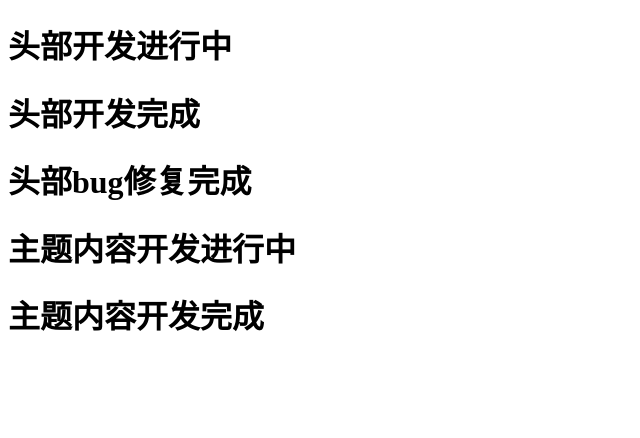
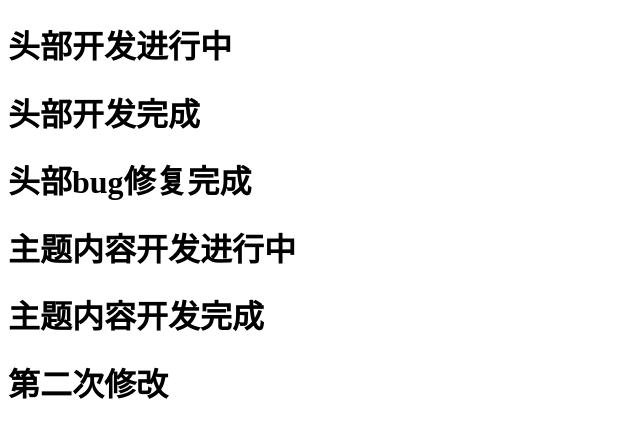
Before and after one commit to pearl-hzz/hzz, a plain HTML site: page index.html in a window 1280 px wide. Shown: the whole page, without its empty margins (0-640 px from the left). Drawn offline with Linux system fonts and the light colour scheme.

Commit message:
第二次修改

```diff
--- a/index.html
+++ b/index.html
@@ -15,5 +15,8 @@
 		<h1>主题内容开发进行中</h1>
 		<h1>主题内容开发完成</h1>
 	</div>
+	<div>
+		<h1>第二次修改</h1>
+	</div>
 </body>
 </html>
```
